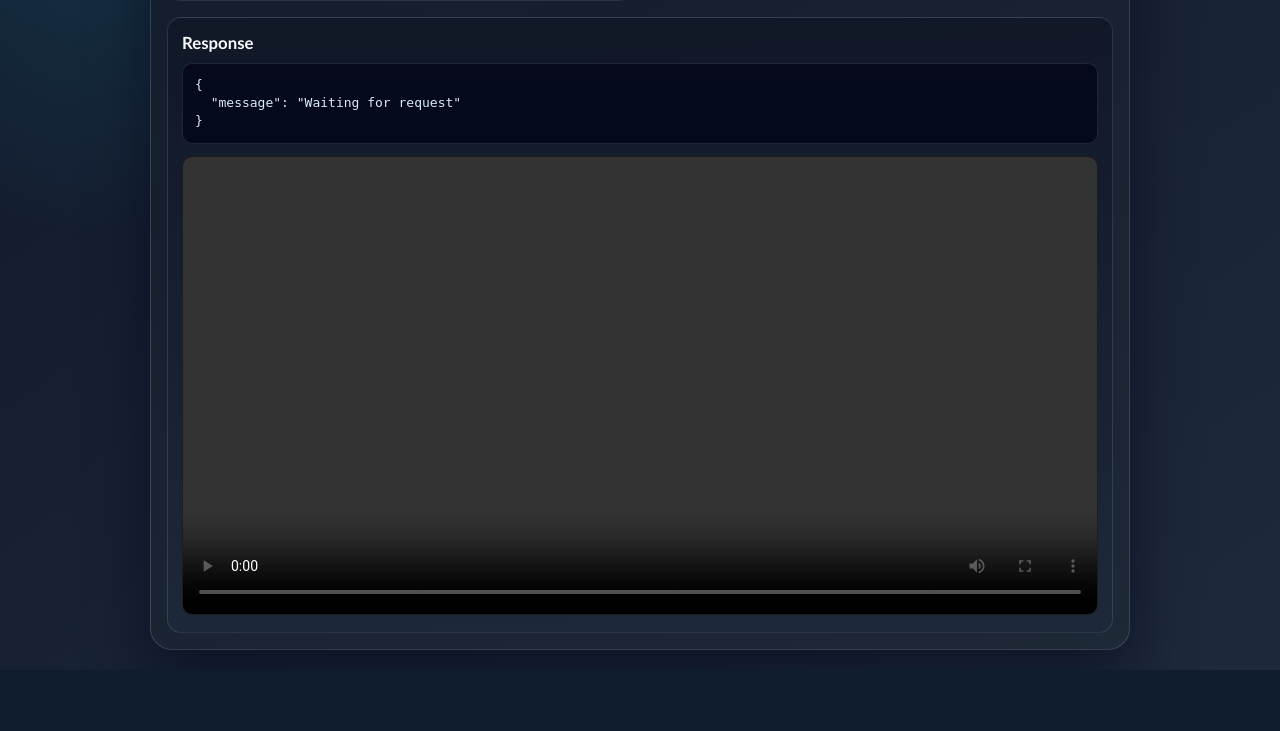
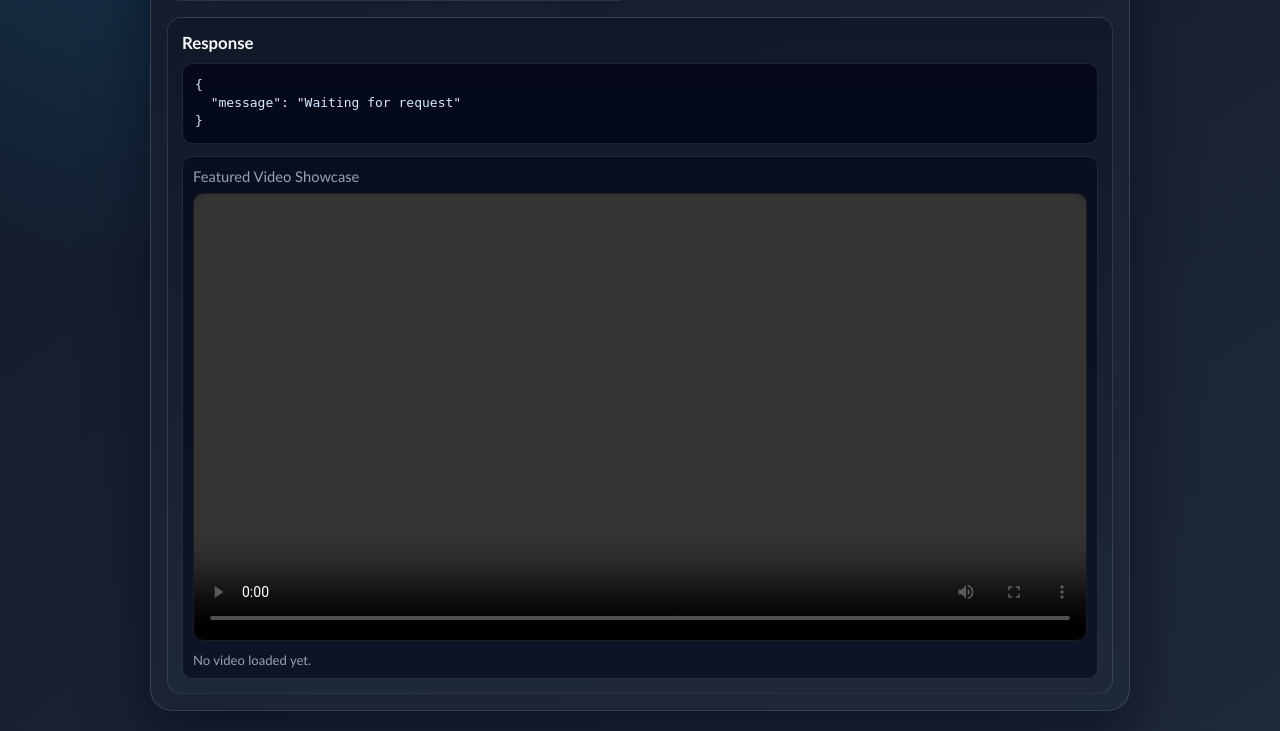
Before and after one commit to Snehkaranjia/Distributed_Edge_Cache_And_Traffic_Management_System-CDN, a Flask app: template traffic_manager/templates/index.html in a window 1280 px wide. Shown: the part 510-1241 px from the top of the page. Before the commit the page ends 1180 px from the top, so only its background shows below. Run offline with Flask 3, Linux system fonts and the light colour scheme; the template is opened without the code that fills it, so the values that code supplies are empty.

Commit message:
video added

```diff
--- a/docker-compose.yml
+++ b/docker-compose.yml
@@ -58,6 +58,7 @@ services:
     container_name: traffic_manager
     command: python traffic_manager/app.py
     environment:
+      PORT: "5000"
       EDGE_US_URL: http://edge_us:5000
       EDGE_EU_URL: http://edge_eu:5000
       EDGE_ASIA_URL: http://edge_asia:5000
@@ -74,6 +75,7 @@ services:
     container_name: purge_service
     command: python purge_service/app.py
     environment:
+      PORT: "5000"
       EDGE_US_URL: http://edge_us:5000
       EDGE_EU_URL: http://edge_eu:5000
       EDGE_ASIA_URL: http://edge_asia:5000
--- a/edge/app.py
+++ b/edge/app.py
@@ -18,7 +18,7 @@ logger = logging.getLogger("edge")
 
 EDGE_NAME = os.getenv("EDGE_NAME", "edge_friend")
 EDGE_REGION = os.getenv("EDGE_REGION", "asia")
-ORIGIN_URL = os.getenv("ORIGIN_URL", "http://10.159.173.150:5000")
+ORIGIN_URL = os.getenv("ORIGIN_URL", "http://127.0.0.1:5000")
 ORIGIN_URLS = [u.strip() for u in os.getenv("ORIGIN_URLS", "").split(",") if u.strip()]
 if not ORIGIN_URLS:
     ORIGIN_URLS = [ORIGIN_URL]
@@ -208,13 +208,13 @@ def serve_public_file(filename: str):
         return jsonify({"error": "invalid_path"}), 400
 
     if os.path.exists(requested_path):
-        response = send_from_directory(LOCAL_PUBLIC_DIR, filename)
+        response = send_from_directory(LOCAL_PUBLIC_DIR, filename, conditional=True)
         response.headers["X-Edge-Cache"] = "HIT"
         response.headers["X-Edge-Name"] = EDGE_NAME
         return response
 
     if fetch_public_file_from_origin(filename):
-        response = send_from_directory(LOCAL_PUBLIC_DIR, filename)
+        response = send_from_directory(LOCAL_PUBLIC_DIR, filename, conditional=True)
         response.headers["X-Edge-Cache"] = "MISS"
         response.headers["X-Edge-Name"] = EDGE_NAME
         return response
--- a/origin/app.py
+++ b/origin/app.py
@@ -107,7 +107,7 @@ def serve_public_file(filename: str):
         return jsonify({"error": f"file '{filename}' not found"}), 404
 
     logger.info("serve_public_file file=%s", filename)
-    return send_from_directory(PUBLIC_DIR, filename)
+    return send_from_directory(PUBLIC_DIR, filename, conditional=True)
 
 
 @app.get("/content/<key>")
--- a/purge_service/app.py
+++ b/purge_service/app.py
@@ -18,7 +18,7 @@ SERVICE_PORT = int(os.getenv("PORT", "5005"))
 _edge_env = {
     "us": os.getenv("EDGE_US_URL"),
     "eu": os.getenv("EDGE_EU_URL"),
-    "asia": os.getenv("EDGE_ASIA_URL", "http://10.159.173.200:5000"),
+    "asia": os.getenv("EDGE_ASIA_URL"),
 }
 
 # If any EDGE_*_URL is explicitly provided, only use the provided non-empty values.
--- a/traffic_manager/templates/index.html
+++ b/traffic_manager/templates/index.html
@@ -178,6 +178,26 @@
       grid-column: 1 / -1;
     }
 
+    .media-panel {
+      margin-top: 12px;
+      border: 1px solid rgba(148, 163, 184, 0.18);
+      border-radius: 10px;
+      padding: 10px;
+      background: rgba(2, 6, 23, 0.55);
+    }
+
+    .media-title {
+      margin: 0 0 8px;
+      font-size: 0.92rem;
+      color: var(--muted);
+    }
+
+    .media-meta {
+      margin-top: 8px;
+      font-size: 0.82rem;
+      color: var(--muted);
+    }
+
     pre {
       margin: 0;
       max-height: 340px;
@@ -262,8 +282,10 @@
         <pre id="output">{
   "message": "Waiting for request"
 }</pre>
-        <div style="margin-top: 12px;">
+        <div class="media-panel">
+          <p class="media-title">Featured Video Showcase</p>
           <video id="videoPlayer" controls style="width: 100%; border-radius: 10px; border: 1px solid rgba(148, 163, 184, 0.18); background: #000;" preload="metadata"></video>
+          <div class="media-meta" id="mediaMeta">No video loaded yet.</div>
         </div>
       </section>
     </div>
@@ -272,6 +294,8 @@
   <script>
     const output = document.getElementById("output");
     const statusEl = document.getElementById("status");
+    const mediaMeta = document.getElementById("mediaMeta");
+    const videoPlayer = document.getElementById("videoPlayer");
 
     function setStatus(message, isError) {
       statusEl.textContent = message;
@@ -330,18 +354,28 @@
     function loadVideo() {
       const mediaFile = document.getElementById("mediaFile").value.trim();
       const region = document.getElementById("region").value;
-      const player = document.getElementById("videoPlayer");
       if (!mediaFile) {
         setStatus("Please enter media file name.", true);
         return;
       }
 
       const url = `/stream/${encodeURIComponent(mediaFile)}?region=${encodeURIComponent(region)}`;
-      player.src = url;
-      player.load();
+      videoPlayer.src = url;
+      videoPlayer.load();
+      mediaMeta.textContent = `Showing: ${mediaFile} | Routed by region: ${region}`;
       setStatus("Video source loaded. Press play to start.", false);
       render({ media_url: url, note: "Video is served via selected edge and cached there on first request." });
     }
+
+    videoPlayer.addEventListener("canplay", () => {
+      setStatus("Video is ready to play.", false);
+    });
+
+    videoPlayer.addEventListener("error", () => {
+      const currentSrc = videoPlayer.currentSrc || "unknown";
+      setStatus("Video playback failed. Check file name and sync status.", true);
+      render({ error: "video_playback_failed", source: currentSrc });
+    });
 
     document.getElementById("fetchBtn").addEventListener("click", fetchContent);
     document.getElementById("edgeBtn").addEventListener("click", checkEdges);
```
Also changed, not shown: traffic_manager/app.py (+48 -8 lines), 1 other file.
